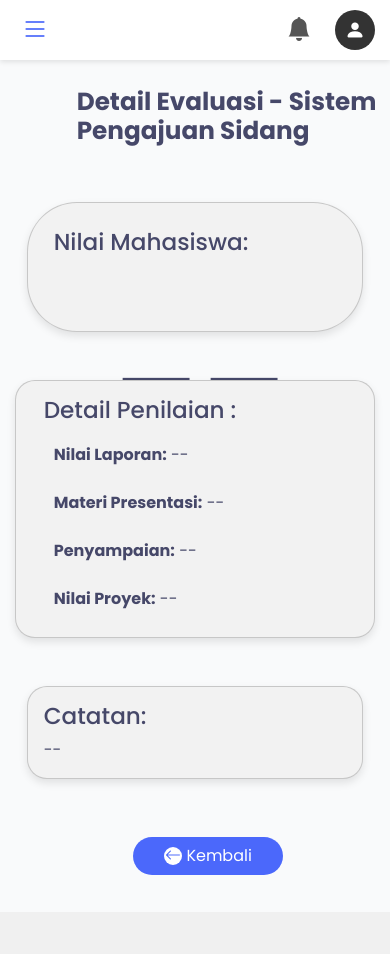
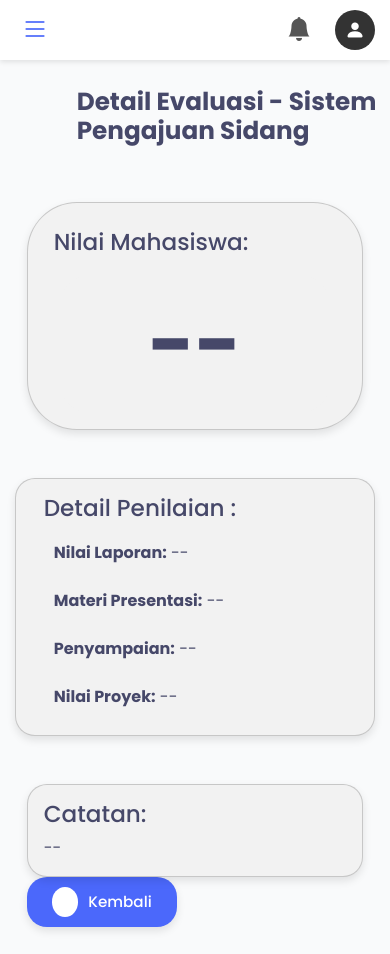
Before and after one commit to Ivann4y/Pro-PengajuanSidang, a PHP site: page /views/mahasiswa/mNilaiakhir.php in a window 390 px wide. Before the commit the page ends 875 px from the top, so only its background shows below. Run offline with PHP 8.4, Linux system fonts and the light colour scheme; some libraries are stand-ins or nearby versions.

Commit message:
menyinkronkan button kembali pada mdetailsidang ke mnilaiakhir

```diff
--- a/views/mahasiswa/mNilaiakhir.php
+++ b/views/mahasiswa/mNilaiakhir.php
@@ -26,6 +26,15 @@
     <title>Mahasiswa - Nilai Akhir</title>
     <style>
 
+       @media (max-width: 750px) {
+              .row.mt-5.justify-content-between {
+    flex-direction: row !important;
+    justify-content: space-between !important;
+    align-items: center !important;
+    display: flex !important;
+    flex-wrap: nowrap !important;
+  }
+
   .row.mt-5.justify-content-between .col-auto {
     flex: auto;
     text-align: center;
@@ -33,17 +42,6 @@
     padding: 10px;
   }
 
-  .btn-kirim {
-    width: 100% !important;
-    max-width: 150px;
-    margin: auto;
-  }
-
-  .btn-kembali {
-    width: 100% !important;
-    max-width: 150px;
-    margin: auto;
-  }
   #carddetailPenilaian,
   #cardcatatan {
     width: 100% !important;
@@ -53,6 +51,7 @@
     width: 100% !important;
     margin-left: 0 !important;
   }
+
   #nilaiMahasiswa {
     font-size: 5rem !important;
 
@@ -69,7 +68,7 @@
 
   .row.mt-5 .col-auto {
     width: 100%;
-    text-align: center;
+    text-align: left;
     margin-bottom: 10px;
   }
   .btn-kirim {
@@ -167,17 +166,13 @@
     padding: 10px;
   }
 
-  .NavSide__main-content .btn-kirim {
+/* --- ATURAN RESPONSIVE ANDA (TETAP DIPERTAHANKAN) --- */
+.NavSide__main-content .btn-kembali {
     width: 100% !important;
     max-width: 150px;
     margin: auto;
 }
 
-  .NavSide__main-content .btn-kembali {
-    width: 100% !important;
-    max-width: 150px;
-    margin: auto;
-  }
  .NavSide__main-content  #carddetailPenilaian,
   .NavSide__main-content #cardcatatan {
     width: 100% !important;
@@ -203,7 +198,7 @@
 
   .NavSide__main-content .row.mt-5 .col-auto {
     width: 100%;
-    text-align: center;
+    text-align: left;
     margin-bottom: 10px;
   }
   .NavSide__main-content .btn-kirim {
@@ -232,8 +227,6 @@
     flex-wrap: nowrap !important;
     gap: 150px !important;
   }
-
-
 
   .kakimodal .col-md-6,
   .mb5 .col-md-6 {
@@ -285,12 +278,6 @@
       flex: 3;
     }
 }
-
-
-
-
-
-
       body,
       .card,
       .form-control,
@@ -366,63 +353,63 @@
         margin-top: 20px;
 
       }
+
+
         .btn-kembali {
             background-color: #4B68FB;
             color: white;
-      border-radius: 50px;
+            border: none;
+            border-radius: 20px;
+            padding: 10px 25px;
+            cursor: pointer;
+            font-size: 0.95rem;
+            font-weight: 500;
+            box-shadow: 0 4px 8px rgba(0, 0, 0, 0.1);
+            transition: background-color 0.3s ease, transform 0.2s ease, color 0.3s ease;
+            display: inline-flex;
+            align-items: center;
+            margin-top: 1.2cm;
         }
-
         .btn-kembali:hover {
-      border-color: #4B68FB;
-      background-color: #ffffff;
+            position: relative;
+            background-color: white;
             color: #4B68FB;
         }
 
-    .btn-kirim {
-      background-color: #4CD964;
-      color: white;
-      border-radius: 50px;
+        .btn-kembali .icon-circle {
+            display: inline-flex;
+            align-items: center;
+            justify-content: center;
+            width: 30px;
+            height: 30px;
+            background-color: white;
+            border-radius: 50%;
+            margin-right: 10px;
+            transition: background-color 0.3s ease;
         }
 
-    .btn-kirim:hover {
-      border-color: #4CD964;
-      background-color: #ffffff;
-      color: #4CD964;
+        .btn-kembali:hover .icon-circle {
+            background-color: #4B68FB;
         }
-    .icon-circle {
-  display: inline-flex;
-  align-items: center;
-  justify-content:center;
-  background-color: white;
+
+        .btn-kembali .icon-circle i {
             color: #4B68FB;
-  width: 18px;
-  height: 18px;
-  border-radius: 50%;
-  font-size: 16px;
+            font-size: 1rem;
+            transition: color 0.3s ease;
+        }
+
+        .btn-kembali:hover .icon-circle i {
+            color: white;
         }
 
 
-    .modal-content {
-  border-radius: 30px !important;
-}
-    .btnKonfirmasi {
-      background-color: #464869;
-      color: white;
-      border-radius: 15px;
-      padding: 10px 20px;
-      font-size: 0.9rem;
-      height: 40px;
-      width: 100px;
-    }
 
     </style>
   </head>
   <body>
-
-      <body>
     <div id="NavSide">
         <div id="main-sidebar" class="NavSide__sidebar">
-            <div class="NavSide__sidebar-brand">
+            <div class="NavSide__sidebar-brand img ">
                 <img src="../../assets/img/WhiteAstra.png" alt="AstraTech Logo">
             </div>
             <ul class="NavSide__sidebar-nav">
@@ -454,9 +441,6 @@
             </div>
         </div>
    <main class="NavSide__main-content">
-
-
-
     <div class="container-fluid ">
         <div class="row mb-5">
             <h2 style="margin-left: 50px ;">
@@ -468,19 +452,15 @@
                 <div class="card" id="cardNilai">
                     <div class="card-body">
                         <h3 class="card-title" style="padding:10px ;">Nilai Mahasiswa:</h3>
-                <div id ="nilaiMahasiswa">
-                    --
+                        <div>
+                            <input type="text" class="form-control form-control-lg text-center mx-auto"
+                                id="nilaiMahasiswa" placeholder="" value="--" readonly />
                         </div>
                     </div>
                 </div>
             </div>
-          <div class="col-md-6">
-            <img
-              src="../../assets/img/img5.png"
-              alt="Mahasiswa"
-              class="img-fluid "
-              style="max-width: 100%; height: auto;"
-            />
+            <div class="col-lg-6 col-md-12 mb-3">
+                <img src="../../assets/img/img5.png" alt="Mahasiswa" class="img-fluid rounded" />
             </div>
         </div>
         <div class="row mt-5 align-items-center justify-content-between">
@@ -505,55 +485,18 @@
                     </div>
                 </div>
             </div>
+        </div>
 
-        <div class="row mt-5 align-items-center justify-content-between">
-        <div class="col-auto">
-           <button class="btn btn-kembali" style="margin-left: 50px;"  onclick="pindahKeHalamanDaftarSidang()">
+               <button class="btn-kembali" onclick="location.href='mSidang.php'">
                     <span class="icon-circle">
-      <i class="bi bi-arrow-left"></i>
+                        <i class="fa-solid fa-arrow-left"></i>
                     </span>
                     Kembali
                 </button>
-        </div>
 </main>
-    </div>
 
-
-                <!--apabila terdapat catatan maka akan ada text catatan -->
-                    <!-- <div class="form-control form-control-lg" style="min-height: 100px;">
-            </div> -->
-
-        <!-- tanpa toggle fokus desktop -->
-   <!-- <div id="main-sidebar" class="NavSide__sidebar">
-  <div class="NavSide__sidebar-brand">
-    <img src="../../assets/img/WhiteAstra.png" alt="AstraTech Logo">
-  </div>
-  <ul class="NavSide__sidebar-nav">
-    <li class="NavSide__sidebar-item">
-      <b></b><b></b>
-      <a href="detail-pengajuan.php">
-        <span class="NavSide__sidebar-title fw-semibold">Detail Pengajuan</span>
-      </a>
-    </li>
-    <li class="NavSide__sidebar-item">
-      <b></b><b></b>
-      <a href="mPerbaikan.php">
-        <span class="NavSide__sidebar-title fw-semibold">Perbaikan</span>
-      </a>
-    </li>
-    <li class="NavSide__sidebar-item NavSide__sidebar-item--active">
-      <b></b><b></b>
-      <a href="nilai-akhir.php">
-        <span class="NavSide__sidebar-title fw-semibold">Nilai Akhir</span>
-      </a>
-    </li>
-  </ul>
- </div> -->
-
-    <!-- Bagian Script atau menjalankan fungsi -->
     <script src="https://ajax.googleapis.com/ajax/libs/jquery/3.5.1/jquery.min.js"></script>
     <script>
-
     function pindahKeHalamanDaftarSidang() {
       window.location.href = "mSidang.php";
     }
@@ -566,7 +509,7 @@
             sidebar.classList.toggle("NavSide__sidebar--active-mobile");
         };
 
-        // Sidebar Active Item Logic (no change needed here as it's already functional)
+        // Sidebar Active Item Logic
         let listItems = document.querySelectorAll(".NavSide__sidebar-item");
         for (let i = 0; i < listItems.length; i++) {
             listItems[i].onclick = function () {
```
Lines whose indentation alone changed are shown as unchanged.
